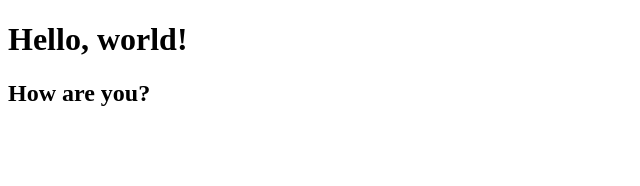
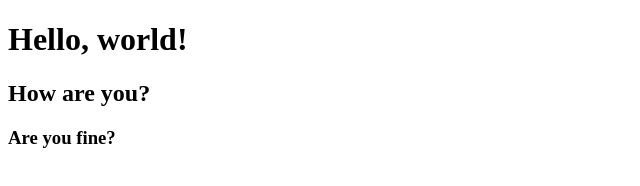
Before and after one commit to mariam-85/Project_example_2, a plain HTML site: page index.html in a window 1280 px wide. Shown: the whole page, without its empty margins (0-640 px from the left). Drawn offline with Linux system fonts and the light colour scheme.

Commit message:
h3 added

```diff
--- a/index.html
+++ b/index.html
@@ -9,5 +9,6 @@
 <body>
     <h1>Hello, world!</h1>
     <h2>How are you?</h2>
+    <h3>Are you fine?</h3>
 </body>
 </html>
```
